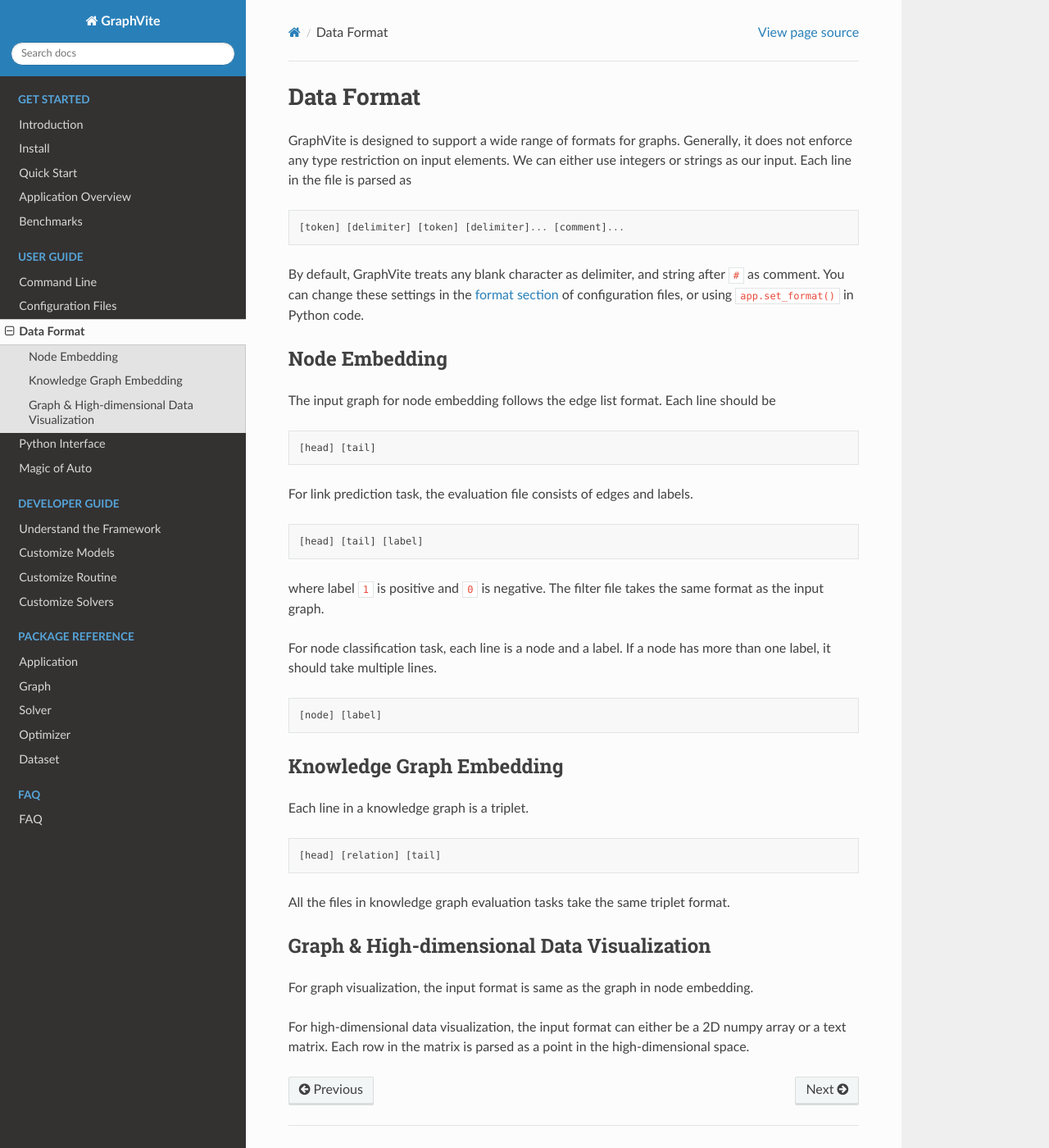
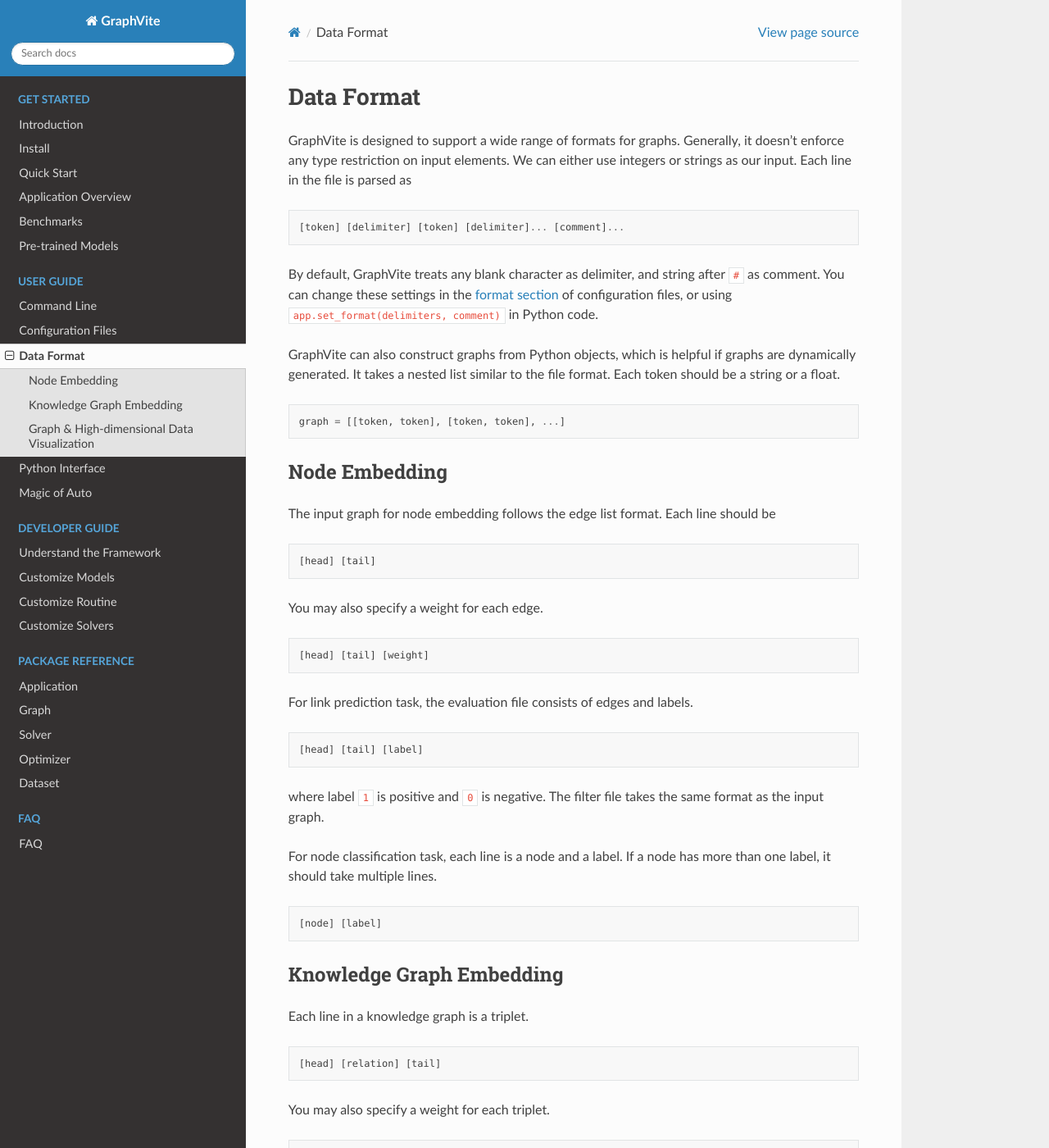
Before and after one commit to DeepGraphLearning/graphvite, a Sphinx documentation site: the page built from doc/source/user/format.rst, in a window 1280 px wide and 1400 px high. Shown: the whole window at 82% size. Built offline with Sphinx 7.4.7 and the Read the Docs theme 2.0.0, drawn with Linux system fonts in a browser that asks for light colours; the version number could not be read and is left out; some of the changed text lies outside the part shown.

Commit message:
add document for weighted graph input

```diff
--- a/doc/source/benchmark.rst
+++ b/doc/source/benchmark.rst
@@ -94,6 +94,8 @@
     Configuration files:
     :download:`deepwalk_friendster-small.yaml<../../config/graph/deepwalk_friendster-small.yaml>`
     :download:`line_friendster-small.yaml<../../config/graph/line_friendster-small.yaml>`
+
+.. _knowledge_graph_benchmark:
 
 Knowledge Graph Embedding
 -------------------------
--- a/doc/source/index.rst
+++ b/doc/source/index.rst
@@ -15,6 +15,7 @@
    quick_start
    overview
    benchmark
+   pretrained_model
 
 .. toctree::
    :maxdepth: 1
--- a/doc/source/link.rst
+++ b/doc/source/link.rst
@@ -27,7 +27,7 @@
 .. _FB15k-237: https://www.aclweb.org/anthology/W15-4007
 .. _WN18: http://papers.nips.cc/paper/5071-translating-embeddings-for-modeling-multi-relational-data.pdf
 .. _WN18RR: https://www.aaai.org/ocs/index.php/AAAI/AAAI18/paper/download/17366/15884
-.. _Wikidata5m: https://www.wikidata.org
+.. _Wikidata5m: https://arxiv.org/pdf/1911.06136.pdf
 
 .. Image datasets
 .. _MNIST: http://yann.lecun.com/exdb/publis/pdf/lecun-01a.pdf
--- a/doc/source/user/format.rst
+++ b/doc/source/user/format.rst
@@ -2,8 +2,8 @@
 ===========
 
 GraphVite is designed to support a wide range of formats for graphs. Generally, it
-does not enforce any type restriction on input elements. We can either use integers
-or strings as our input. Each line in the file is parsed as
+doesn't enforce any type restriction on input elements. We can either use integers or
+strings as our input. Each line in the file is parsed as
 
 .. code-block::
 
@@ -12,7 +12,15 @@
 By default, GraphVite treats any blank character as delimiter, and string after ``#``
 as comment. You can change these settings in the
 :ref:`format section <experiment configuration>` of configuration files, or using
-``app.set_format()`` in Python code.
+``app.set_format(delimiters, comment)`` in Python code.
+
+GraphVite can also construct graphs from Python objects, which is helpful if graphs
+are dynamically generated. It takes a nested list similar to the file format. Each
+token should be a string or a float.
+
+.. code-block:: python
+
+    graph = [[token, token], [token, token], ...]
 
 Node Embedding
 --------------
@@ -22,6 +30,12 @@
 .. code-block::
 
     [head] [tail]
+
+You may also specify a weight for each edge.
+
+.. code-block::
+
+    [head] [tail] [weight]
 
 For link prediction task, the evaluation file consists of edges and labels.
 
@@ -48,6 +62,12 @@
 
     [head] [relation] [tail]
 
+You may also specify a weight for each triplet.
+
+.. code-block::
+
+    [head] [relation] [tail] [weight]
+
 All the files in knowledge graph evaluation tasks take the same triplet format.
 
 Graph & High-dimensional Data Visualization
```
Also changed, not shown: other parts of doc/source/link.rst (+2 -0 lines), README.md (+3 -2 lines), doc/source/pretrained_model.rst (added, +62 -0 lines), 7 other files.
